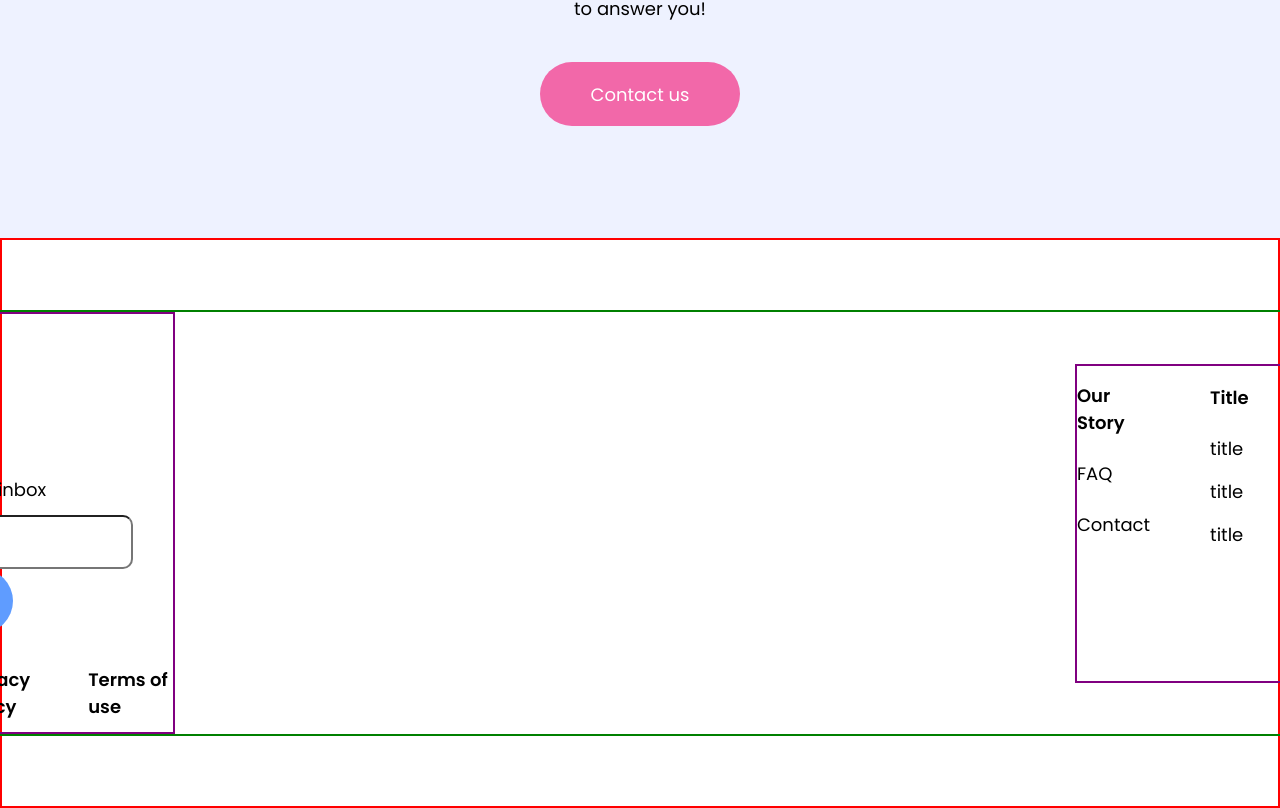
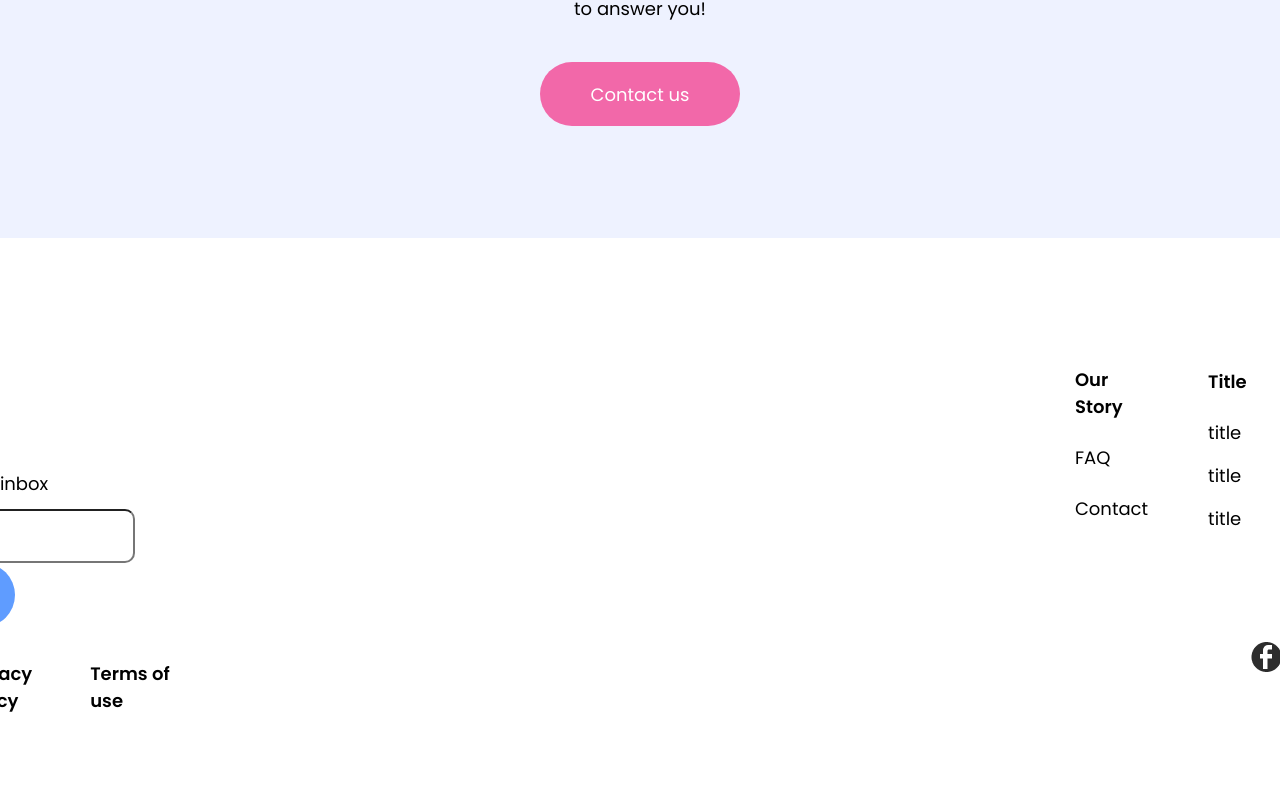
Before and after one commit to abhinashbhengra/react-ui-landing, a React (Vite) app: page / in a window 1280 px wide. Shown: the part 2764-3572 px from the top of the page. Built offline with nearby package versions, Linux system fonts and the light colour scheme.

Commit message:
component update

```diff
--- a/src/components/Footer.jsx
+++ b/src/components/Footer.jsx
@@ -1,6 +1,7 @@
 import React from "react";
 import styled from "styled-components";
 import { SecondaryButton } from "./buttons/SecondaryButton";
+import { FaFacebook } from "react-icons/fa";
 
 const Footer = () => {
   return (
@@ -40,10 +41,18 @@ const Footer = () => {
             </div>
           </div>
           <div className="section2">
-            <div className="link">fb</div>
-            <div className="link">li</div>
-            <div className="link">in</div>
-            <div className="link">twitter</div>
+            <div className="link">
+              <img src="./images/Facebook.png" alt="facebook" />
+            </div>
+            <div className="link">
+              <img src="./images/Linkedin.png" alt="linkedin" />
+            </div>
+            <div className="link">
+              <img src="./images/Instagram.png" alt="intagram" />
+            </div>
+            <div className="link">
+              <img src="./images/Twitter.png" alt="twitter" />
+            </div>
           </div>
         </div>
       </div>
@@ -51,7 +60,7 @@ const Footer = () => {
   );
 };
 const Wrapper = styled.div`
-  border: 2px solid red;
+  /* border: 2px solid red; */
   /* height: 413px; */
   display: flex;
   padding: 70px 80px;
@@ -59,13 +68,13 @@ const Wrapper = styled.div`
   align-items: center;
 
   .footer-container {
-    border: 2px solid green;
+    /* border: 2px solid green; */
     display: flex;
     align-items: center;
     gap: 900px;
 
     .left-section {
-      border: 2px solid purple;
+      /* border: 2px solid purple; */
       img {
         margin-bottom: 75px;
       }
@@ -95,7 +104,7 @@ const Wrapper = styled.div`
     }
 
     .right-section {
-      border: 2px solid purple;
+      /* border: 2px solid purple; */
       .section1 {
         display: flex;
         margin-bottom: 92px;
@@ -129,6 +138,10 @@ const Wrapper = styled.div`
         display: flex;
         justify-content: end;
         gap: 30px;
+
+        .link {
+          font-size: 30px;
+        }
       }
     }
   }
```
